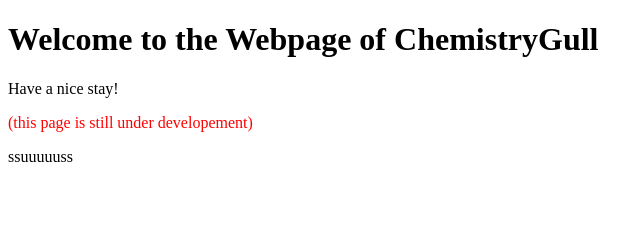
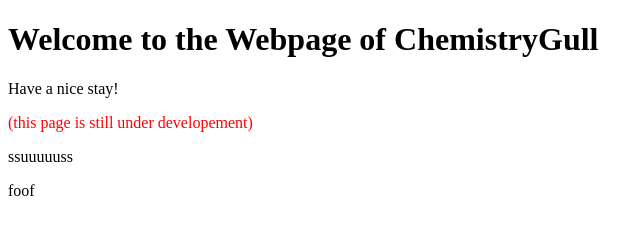
Before and after one commit to ChemistryGull/chemistrygull.github.io, a plain HTML site: page index.html in a window 1280 px wide. Shown: the full height of the page, 0-640 px from the left. Drawn offline with Linux system fonts and the light colour scheme.

Commit message:
Change for test

```diff
--- a/index.html
+++ b/index.html
@@ -12,6 +12,7 @@
     <p style="color: red">(this page is still under developement)</p>
 
     <p>ssuuuuuss</p>
+    <p>foof</p>
 
   </body>
 </html>
```
